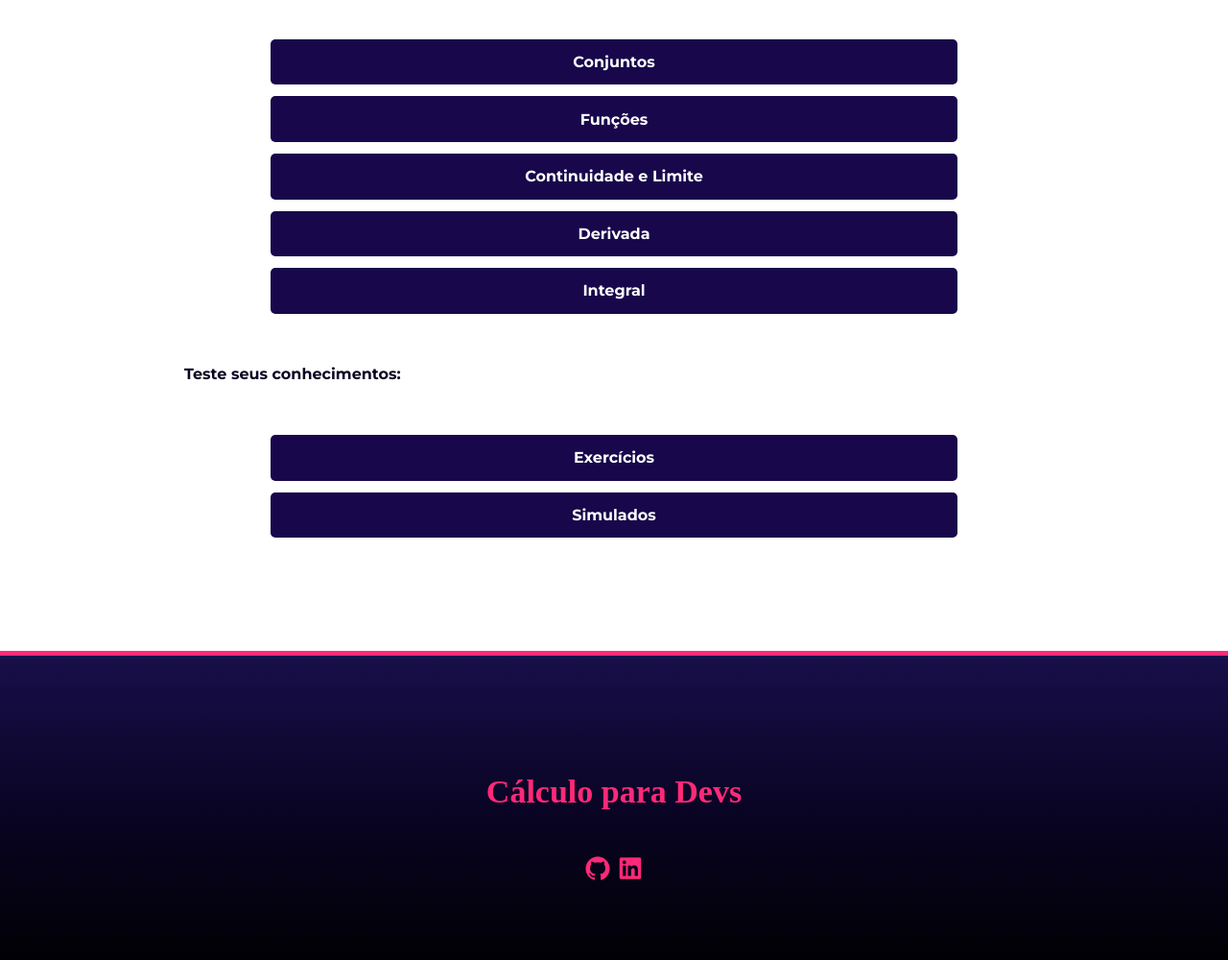
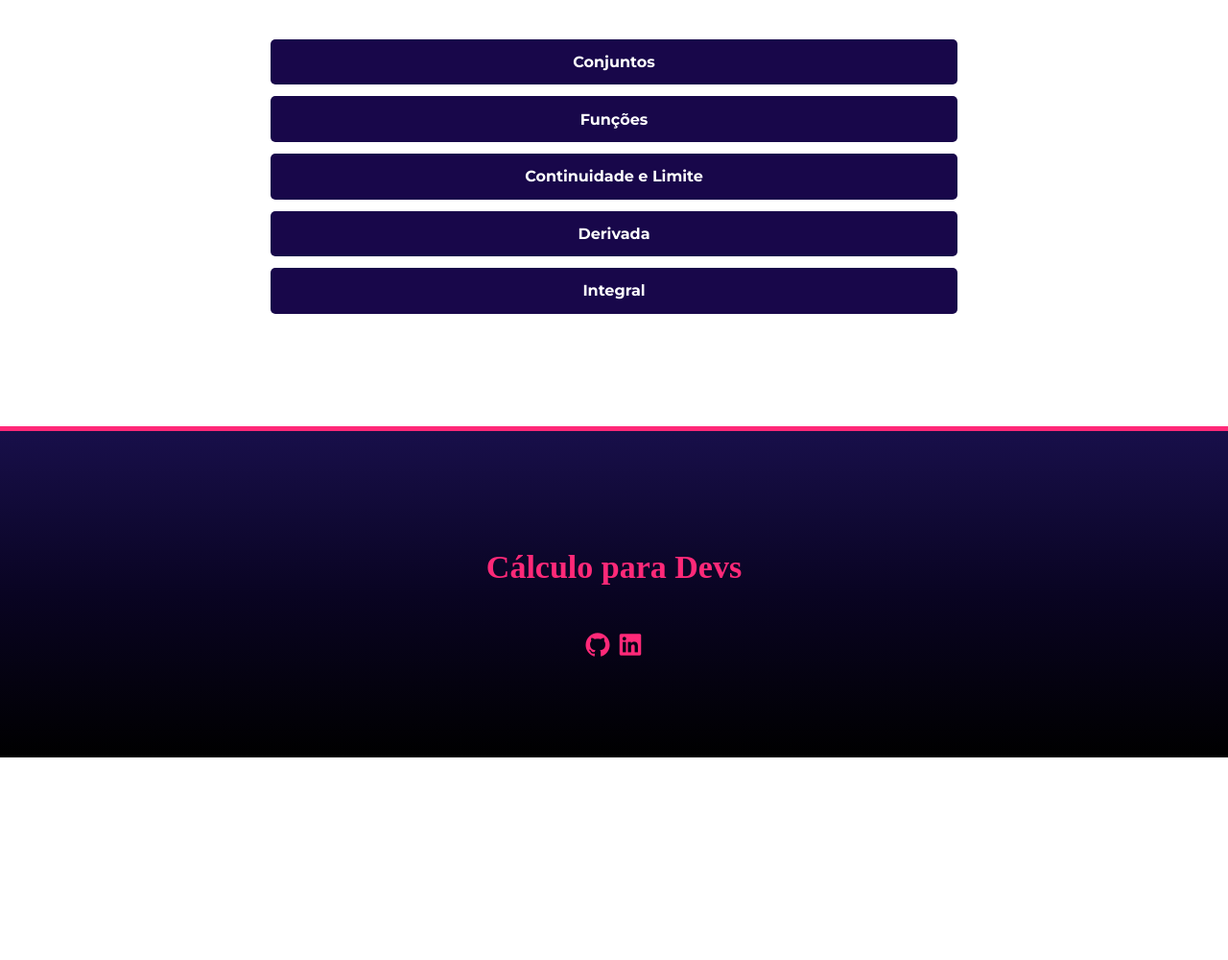
Before and after one commit to claraneves23/calculo_para_devs, a plain HTML site: page index.html in a window 1280 px wide. Shown: the part 580-1580 px from the top of the page at 96% size. After the commit the page ends 1369 px from the top, so only its background shows below. Drawn offline with nearby package versions, Linux system fonts and the light colour scheme; a web font is replaced by a local one.

Commit message:
rm: ocultar botões de quiz

```diff
--- a/index.html
+++ b/index.html
@@ -48,7 +48,7 @@
         <li><a href="./html/sub-integral.html">Integral</a></li>
     </ul>
 
-    <p><span>Teste seus conhecimentos: </span></p>
+    <!---<p><span>Teste seus conhecimentos: </span></p>
 
     <ul>
         <li><a href="./html/exercicios.html">Exercícios</a></li>
@@ -60,7 +60,7 @@
             </ul>
             <script src="./js/sim.js"></script>
         </li>
-    </ul>
+    </ul>-->
 
     <footer>
         <div class="logo-rodape">
```
